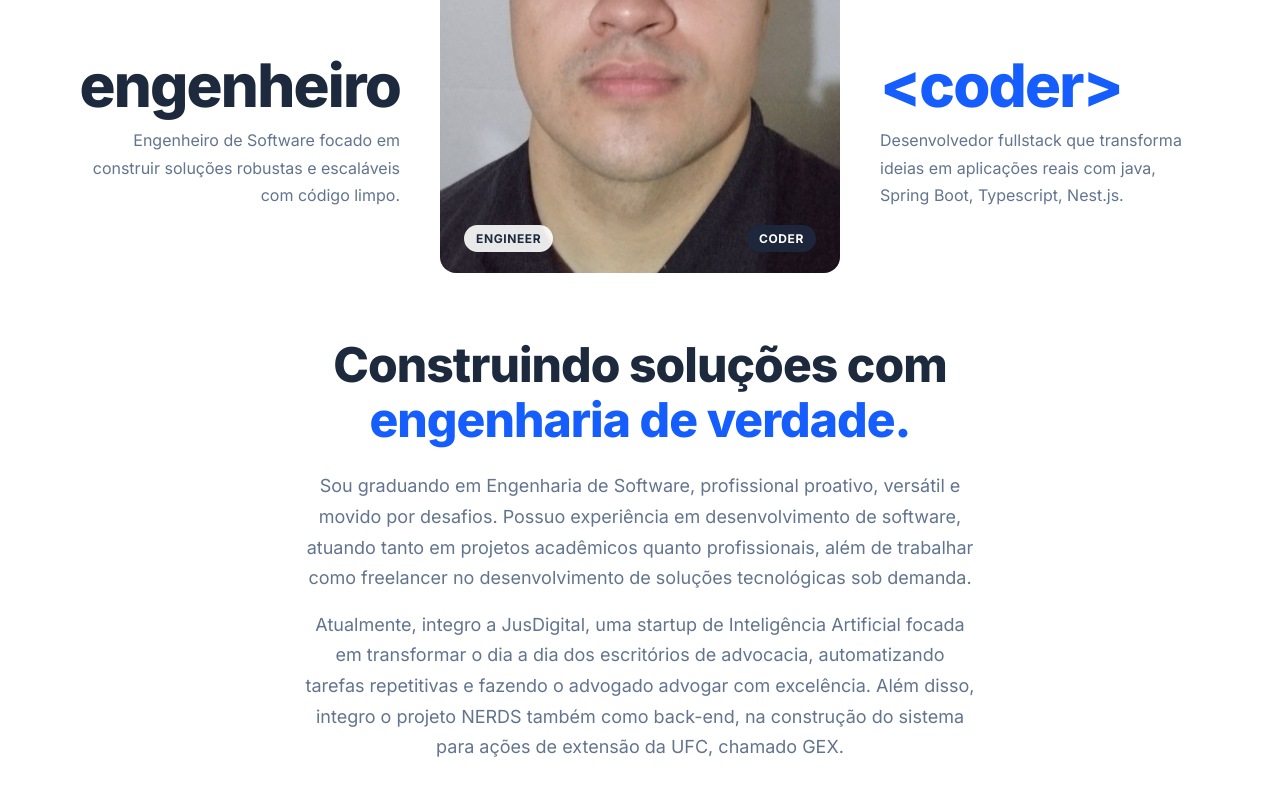
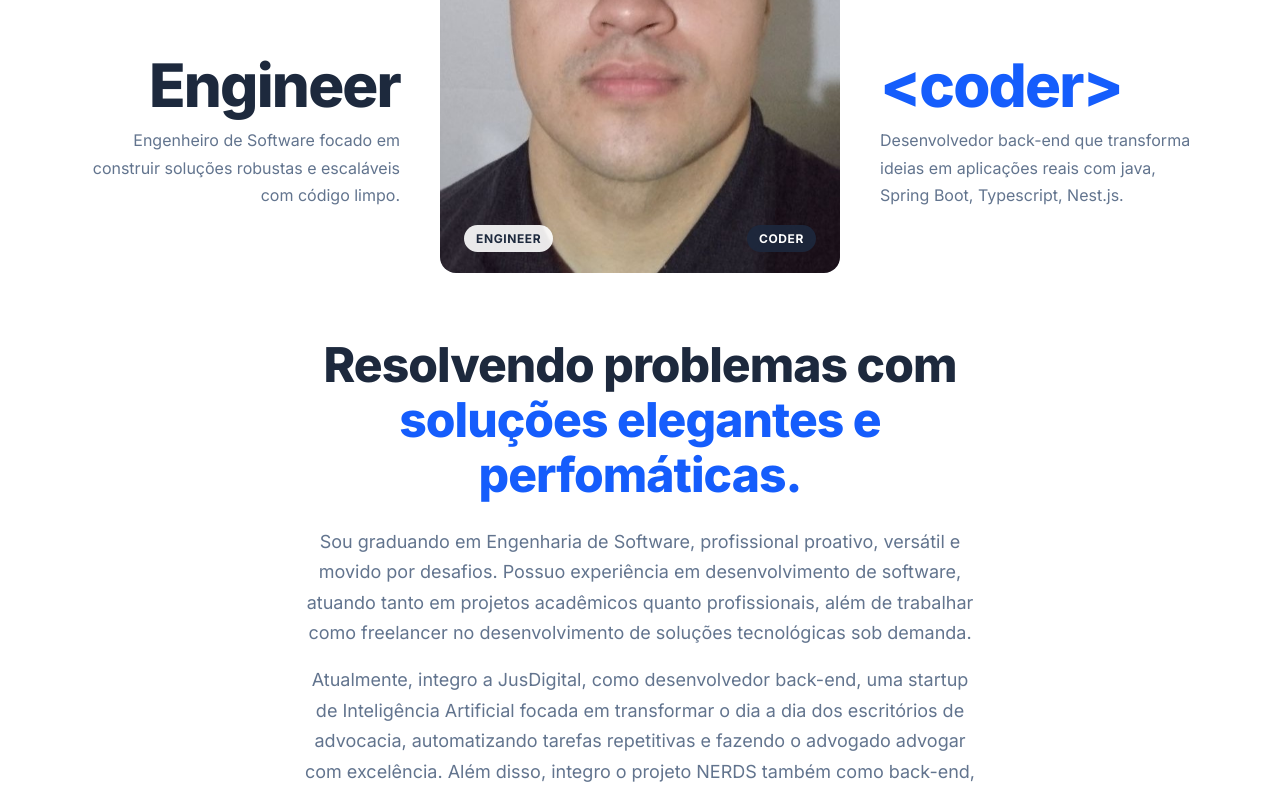
Before and after one commit to Matheus-a31/front-portifolio, a Next.js app: page / in a window 1280 px wide. Shown: the part 400-1192 px from the top of the page. Built offline with nearby package versions, Linux system fonts and the light colour scheme.

Commit message:
refactor: ajusta textos

```diff
--- a/src/components/Hero.tsx
+++ b/src/components/Hero.tsx
@@ -17,7 +17,7 @@ export default function Hero() {
             {/* Coluna esquerda — label "creative" + texto */}
             <div className="flex flex-col items-center lg:items-end justify-end lg:pr-10 lg:pb-16 order-2 lg:order-1 text-center lg:text-right">
               <h2 className="text-4xl md:text-5xl lg:text-6xl font-extrabold text-slate-800 mb-3" style={{ letterSpacing: "-0.03em" }}>
-                engenheiro
+                Engineer
               </h2>
               <p className="text-slate-500 text-sm md:text-base max-w-xs" style={{ lineHeight: 1.7 }}>
                 Engenheiro de Software focado em construir soluções robustas e escaláveis com código limpo.
@@ -35,7 +35,7 @@ export default function Hero() {
                 &lt;coder&gt;
               </h2>
               <p className="text-slate-500 text-sm md:text-base max-w-xs" style={{ lineHeight: 1.7 }}>
-                Desenvolvedor fullstack que transforma ideias em aplicações reais com java, Spring Boot, Typescript, Nest.js.
+                Desenvolvedor back-end que transforma ideias em aplicações reais com java, Spring Boot, Typescript, Nest.js.
               </p>
             </div>
           </div>
@@ -44,8 +44,8 @@ export default function Hero() {
         {/* ── Seção abaixo da foto ── */}
         <div className="mt-12 md:mt-16 max-w-3xl mx-auto text-center">
           <h1 className="text-[clamp(2rem,4vw,3rem)] font-extrabold tracking-tight text-slate-800 leading-[1.15] mb-6" style={{ letterSpacing: "-0.02em" }}>
-            Construindo soluções com{" "}
-            <span className="text-blue-600">engenharia de verdade.</span>
+            Resolvendo problemas  com{" "}
+            <span className="text-blue-600">soluções elegantes e perfomáticas.</span>
           </h1>
 
           <p className="text-base md:text-lg text-slate-500 leading-relaxed mb-4 max-w-2xl mx-auto" style={{ lineHeight: 1.7 }}>
@@ -55,7 +55,7 @@ export default function Hero() {
           </p>
 
           <p className="text-base md:text-lg text-slate-500 leading-relaxed mb-8 max-w-2xl mx-auto" style={{ lineHeight: 1.7 }}>
-            Atualmente, integro a JusDigital, uma startup de Inteligência Artificial focada em transformar o dia
+            Atualmente, integro a JusDigital, como desenvolvedor back-end, uma startup de Inteligência Artificial focada em transformar o dia
             a dia dos escritórios de advocacia, automatizando tarefas repetitivas e fazendo o advogado advogar com excelência.
             Além disso, integro o projeto NERDS também como back-end, na construção do sistema para ações de extensão da UFC, chamado GEX.
           </p>
```
